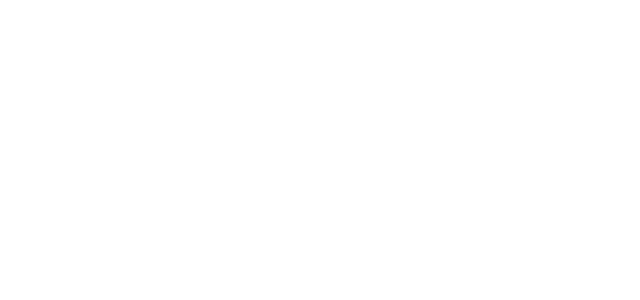
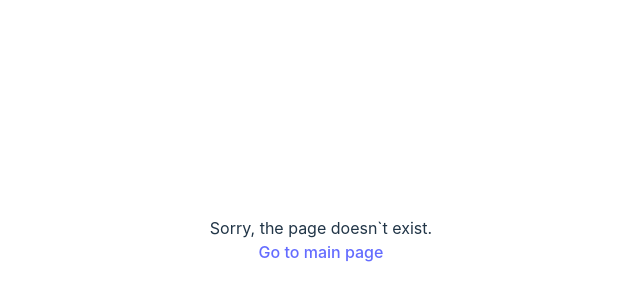
Before and after one commit to SergeyKovalchuk2086/rss-q1-task, a React (Vite) app: page /1 in a window 1280 px wide. Before the commit this address had no page. Shown: the part 160-460 px from the top of the page, without its empty margins (319-959 px from the left). Built offline with nearby package versions, Linux system fonts and the light colour scheme.

Commit message:
feat: added not found page

```diff
--- a/src/App.tsx
+++ b/src/App.tsx
@@ -1,11 +1,13 @@
 import { Routes, Route } from "react-router";
 import Mainpage from "./views/MainPage/MainPage";
+import NotFound from "./views/NotFound/NotFound";
 import "./App.css";
 
 const App = () => {
   return (
     <Routes>
-      <Route path="/" element={<Mainpage />}></Route>
+      <Route path="/" element={<Mainpage />} />
+      <Route path="*" element={<NotFound />} />
     </Routes>
   );
 };
--- a/src/views/NotFound/NotFound.tsx
+++ b/src/views/NotFound/NotFound.tsx
@@ -1,5 +1,12 @@
+import { Link } from "react-router";
+
 const NotFound = () => {
-  return <div>Sorry, the page doesn`t exist.</div>;
+  return (
+    <>
+      <div>Sorry, the page doesn`t exist.</div>
+      <Link to="/">Go to main page</Link>
+    </>
+  );
 };
 
 export default NotFound;
```
Also changed, not shown: src/views/NotFound/index.css (deleted).
